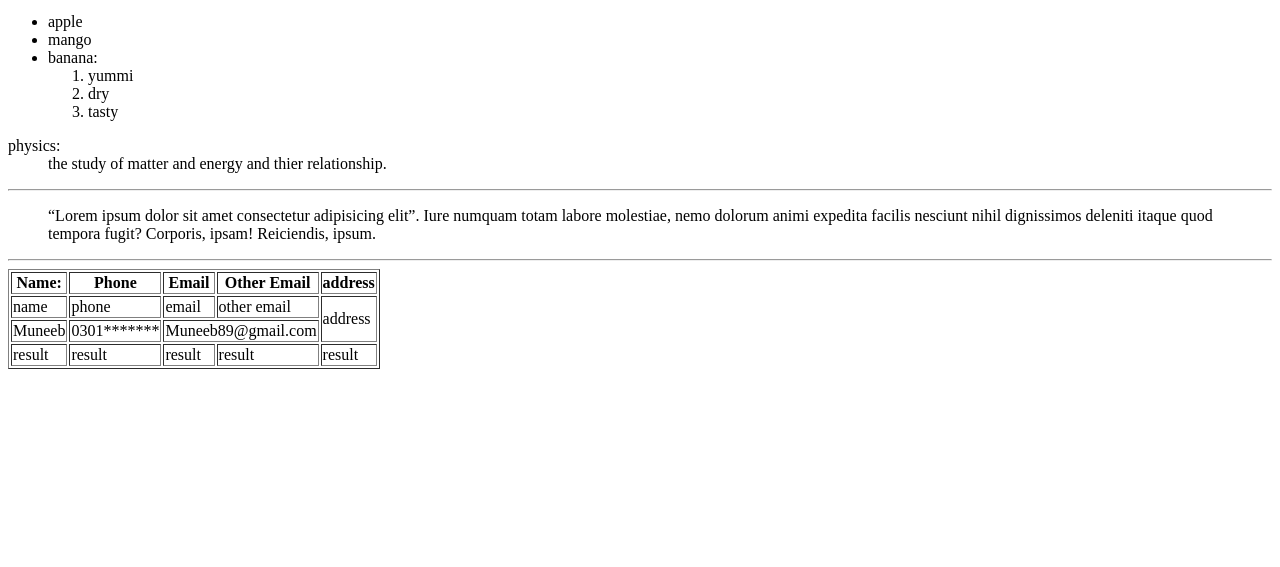
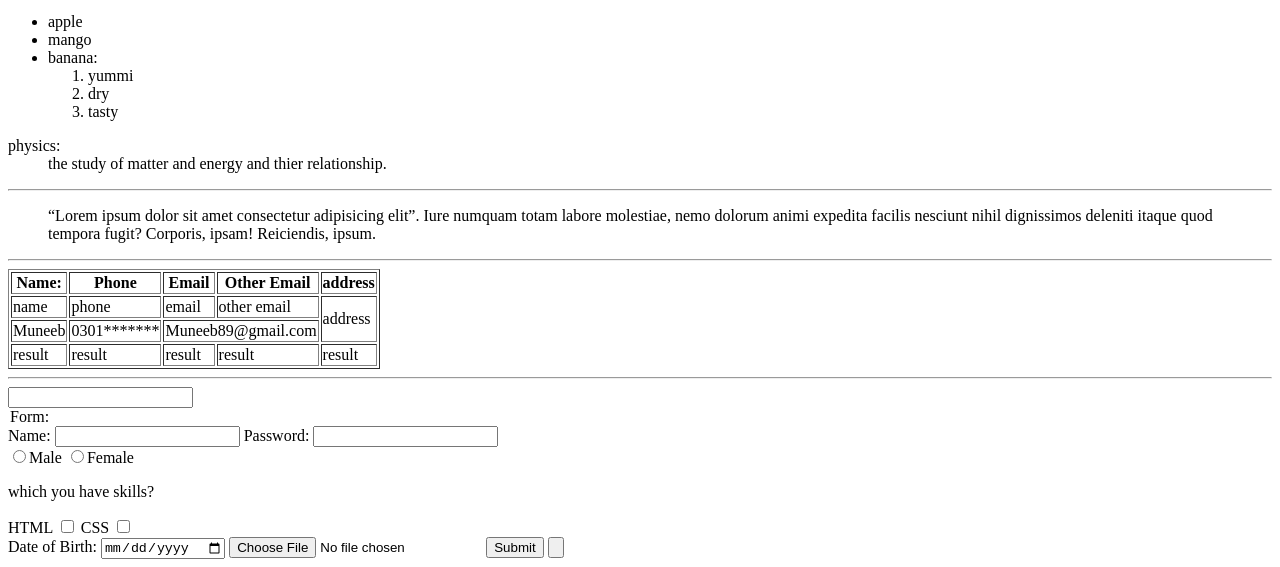
Before and after one commit to shoaib900/12pm, a plain HTML site: page index.html in a window 1280 px wide. Shown: the part 368-935 px from the top of the page. Before the commit the page ends 800 px from the top, so only its background shows below. Drawn offline with Linux system fonts and the light colour scheme.

Commit message:
form new

```diff
--- a/index.html
+++ b/index.html
@@ -72,6 +72,22 @@
             <td>result</td>
         </tfoot>
     </table>
+    <hr>
+
+    <input>
+        <legend>Form:</legend>
+        <label for="name">Name: <input type="text" id="name"></label>
+        <label for="password">Password: <input type="password" id="password"></label><br>
+        <label for="male"><input type="radio" name="gender" id="male">Male</label>
+        <label for="female"><input name="gender"id="female" type="radio">Female</label>
+        <p>which you have skills?</p>
+        <label for="html">HTML <input type="checkbox" id="html"></label>
+        <label for="css">CSS <input type="checkbox" id="css"></label> <br>
+        <label for="date">Date of Birth: <input type="date"></label>
+        <input type="file">
+        <input type="submit">
+        <input type="button" />
+    </fieldset>
 
 
 
```
